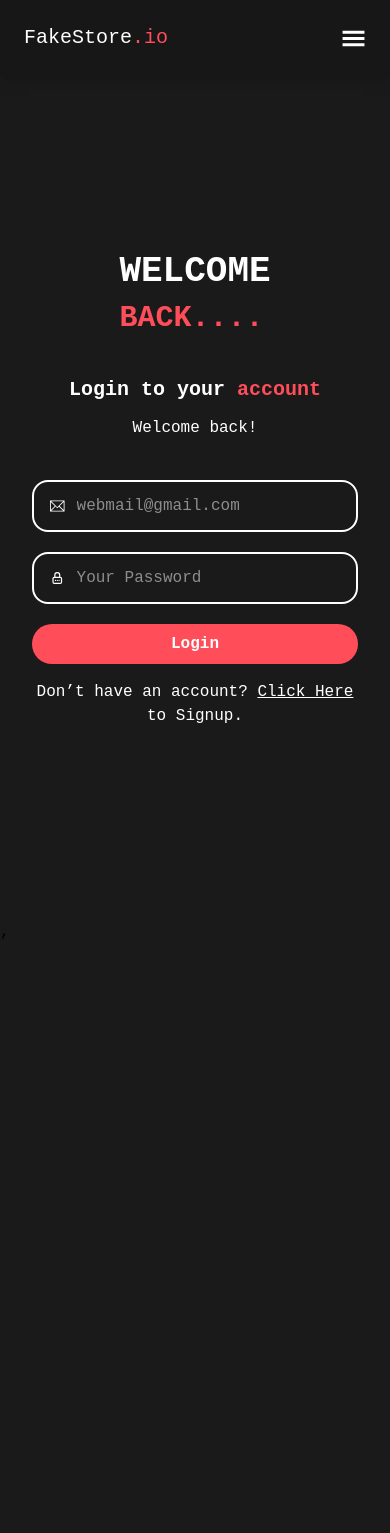
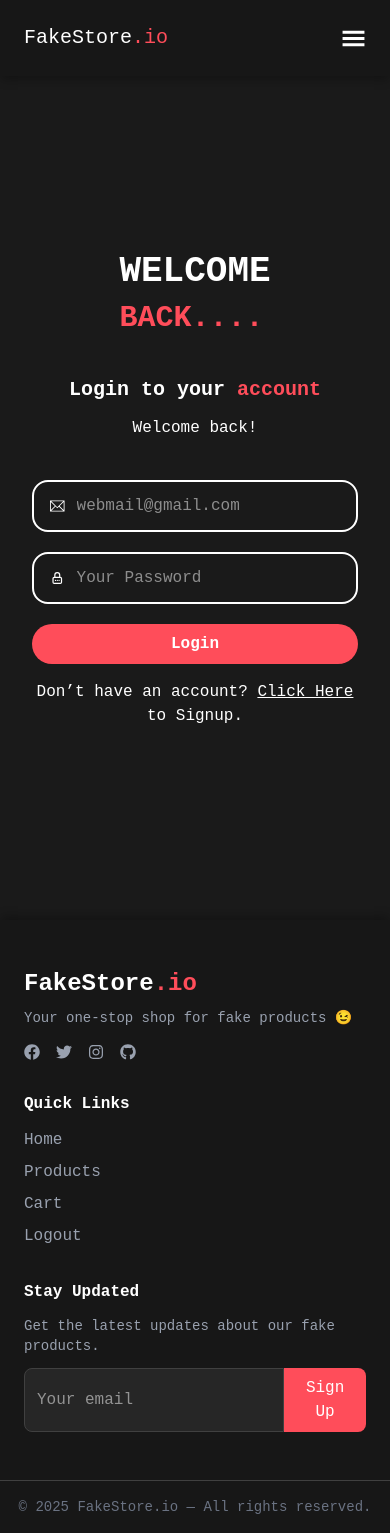
Before and after one commit to NamanSaxena2310/React-Projects, a React (Vite) app in the folder Fake-Store/: page /login in a window 390 px wide. Before the commit the page ends 944 px from the top, so only its background shows below. Built offline with nearby package versions, Linux system fonts and the light colour scheme.

Commit message:
responsive footer

```diff
--- a/Fake-Store/src/App.jsx
+++ b/Fake-Store/src/App.jsx
@@ -2,6 +2,7 @@ import { Route, Routes } from "react-router"
 import Home from "./Pages/Home"
 import AuthForm from "./Pages/AuthForm"
 import Navbar from "./Components/Navbar"
+import Footer from "./Components/Footer"
 
 
 function App() {
@@ -14,6 +15,7 @@ function App() {
         <Route path="/" element={<Home/>}/>
         <Route path="/login" element={<AuthForm/>}/>
       </Routes>
+      <Footer/>
     </>
   )
 }
--- a/Fake-Store/src/Components/Footer.jsx
+++ b/Fake-Store/src/Components/Footer.jsx
@@ -1,9 +1,73 @@
-import React from 'react'
+import React from "react";
+import { NavLink } from "react-router";
+import { FaFacebook, FaTwitter, FaInstagram, FaGithub } from "react-icons/fa";
 
 const Footer = () => {
   return (
-    <div>Footer</div>
-  )
-}
+    <footer className="bg-neutral-900 text-white shadow-[0_-4px_10px_-1px_rgba(0,0,0,0.3)]">
+      {/* Main Content */}
+      <div className="max-w-6xl mx-auto px-6 py-12 grid grid-cols-1 md:grid-cols-3 gap-8">
+        {/* Brand */}
+        <div>
+          <h2 className="text-2xl font-bold">
+            FakeStore<span className="text-secondary">.io</span>
+          </h2>
+          <p className="text-gray-400 mt-2 text-sm">
+            Your one-stop shop for fake products 😉
+          </p>
+          {/* Social icons */}
+          <div className="flex gap-4 mt-4 text-gray-400">
+            <FaFacebook className="hover:text-white cursor-pointer" />
+            <FaTwitter className="hover:text-white cursor-pointer" />
+            <FaInstagram className="hover:text-white cursor-pointer" />
+            <FaGithub className="hover:text-white cursor-pointer" />
+          </div>
+        </div>
 
-export default Footer
+        {/* Navigation Links */}
+        <div>
+          <h3 className="font-semibold mb-3">Quick Links</h3>
+          <ul className="flex flex-col space-y-2 text-gray-400">
+            <NavLink to="/home" className="hover:text-white">
+              Home
+            </NavLink>
+            <NavLink to="/products" className="hover:text-white">
+              Products
+            </NavLink>
+            <NavLink to="/cart" className="hover:text-white">
+              Cart
+            </NavLink>
+            <NavLink to="/logout" className="hover:text-white">
+              Logout
+            </NavLink>
+          </ul>
+        </div>
+
+        {/* Newsletter */}
+        <div>
+          <h3 className="font-semibold mb-3">Stay Updated</h3>
+          <p className="text-gray-400 text-sm mb-3">
+            Get the latest updates about our fake products.
+          </p>
+          <div className="flex">
+            <input
+              type="email"
+              placeholder="Your email"
+              className="px-3 py-2 w-full rounded-l-lg bg-neutral-800 border border-neutral-700 focus:outline-none "
+            />
+            <button className="bg-secondary px-4 py-2 rounded-r-lg hover:bg-secondary/80 transition">
+              Sign Up
+            </button>
+          </div>
+        </div>
+      </div>
+
+      {/* Bottom Bar */}
+      <div className="border-t border-neutral-700 py-4 text-center text-gray-500 text-sm">
+        © {new Date().getFullYear()} FakeStore.io — All rights reserved.
+      </div>
+    </footer>
+  );
+};
+
+export default Footer;
--- a/Fake-Store/src/Components/Navbar.jsx
+++ b/Fake-Store/src/Components/Navbar.jsx
@@ -1,11 +1,12 @@
 import React, { useState } from "react";
 import { GiHamburgerMenu } from "react-icons/gi";
 import { IoMdClose } from "react-icons/io";
+import { NavLink } from "react-router";
 
 const Navbar = () => {
   const [menuOpen, setMenuOpen] = useState(false);
   return (
-    <nav className="text-primary flex justify-between bg-neutral-900 p-6 shadow-lg ">
+    <nav className="text-primary flex justify-between bg-neutral-900 p-6 shadow-[0_4px_10px_-1px_rgba(0,0,0,0.3)] ">
       <div className="text-xl ">FakeStore<span className="text-secondary">.io</span></div>
 
       <button className=" md:hidden" onClick={() => setMenuOpen(!menuOpen)}>
@@ -13,10 +14,10 @@ const Navbar = () => {
       </button>
 
       <ul className={`flex flex-col justify-center items-center text-xl gap-5 absolute top-19 left-0 w-full bg-neutral-900  h-screen  ${menuOpen ? "block" : "hidden"} md:visible md:h-fit md:flex md:flex-row md:static md:w-fit md:bg-transparent`}>
-        <li>Home</li>
-        <li>Products</li>
-        <li>Cart</li>
-        <li>Logout</li>
+        <NavLink>Home</NavLink>
+        <NavLink>Products</NavLink>
+        <NavLink>Cart</NavLink>
+        <NavLink>Logout</NavLink>
       </ul>
     </nav>
   );
--- a/Fake-Store/src/main.jsx
+++ b/Fake-Store/src/main.jsx
@@ -8,7 +8,7 @@ createRoot(document.getElementById('root')).render(
   <BrowserRouter>
    <StrictMode>
     <App />
-  </StrictMode>,
+  </StrictMode>
   </BrowserRouter>
 
 )
```
